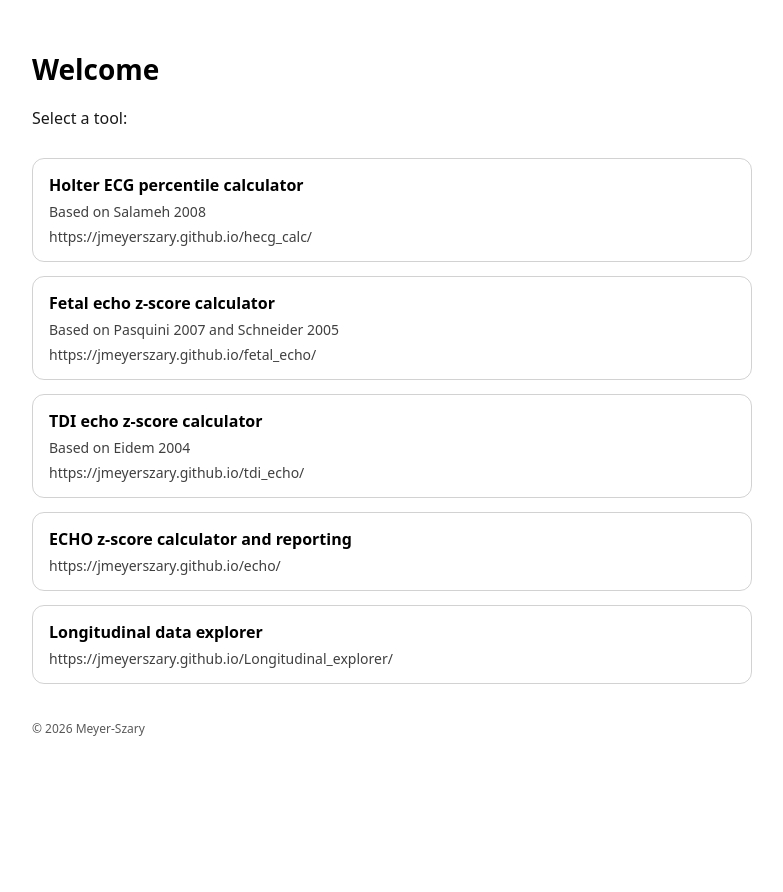
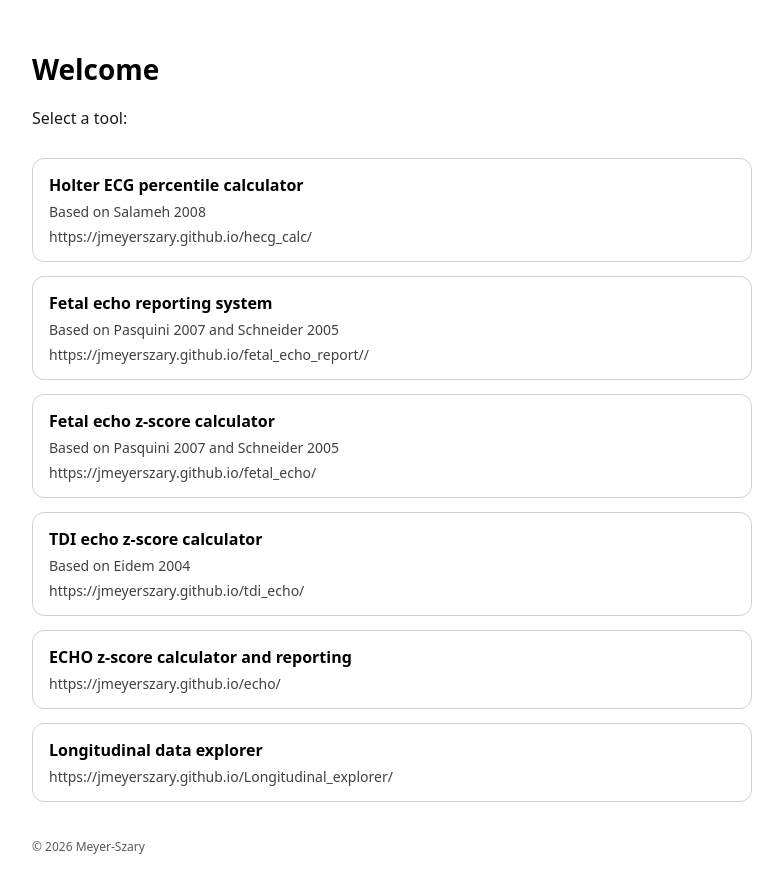
Before and after one commit to jmeyerszary/pedcardio, a plain HTML site: page index.html in a window 1280 px wide. Shown: the whole page, without its empty margins (248-1031 px from the left). Before the commit the page ends 800 px from the top, so only its background shows below. Drawn offline with Linux system fonts and the light colour scheme.

Commit message:
Add link to fetal echo reporting system in index.html
added https://jmeyerszary.github.io/fetal_echo_report/

```diff
--- a/index.html
+++ b/index.html
@@ -93,6 +93,14 @@
         </li>
 
         <li>
+          <a href="https://jmeyerszary.github.io/fetal_echo_report/">
+            <div class="title">Fetal echo reporting system</div>
+            <div class="meta">Based on Pasquini 2007 and Schneider 2005</div>
+            <div class="meta">https://jmeyerszary.github.io/fetal_echo_report//</div>
+          </a>
+        </li>
+
+        <li>
           <a href="https://jmeyerszary.github.io/fetal_echo/">
             <div class="title">Fetal echo z-score calculator</div>
             <div class="meta">Based on Pasquini 2007 and Schneider 2005</div>
```
